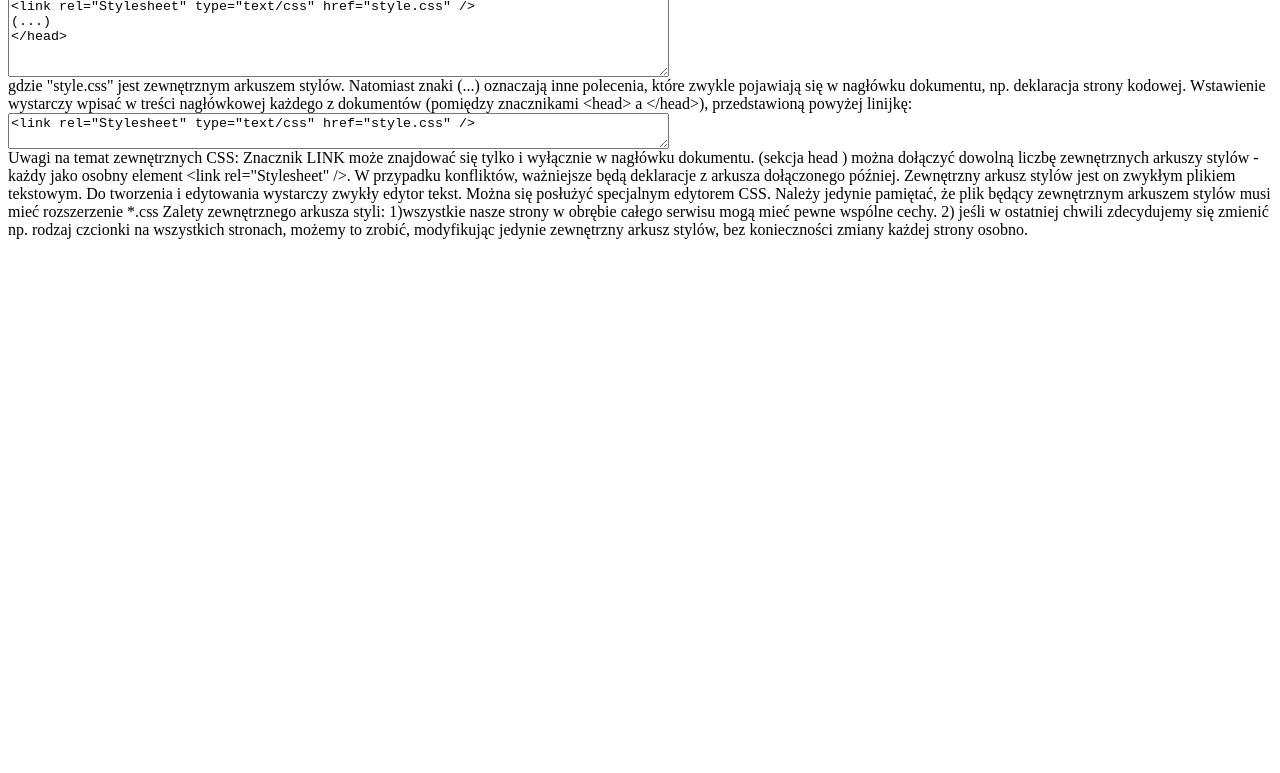
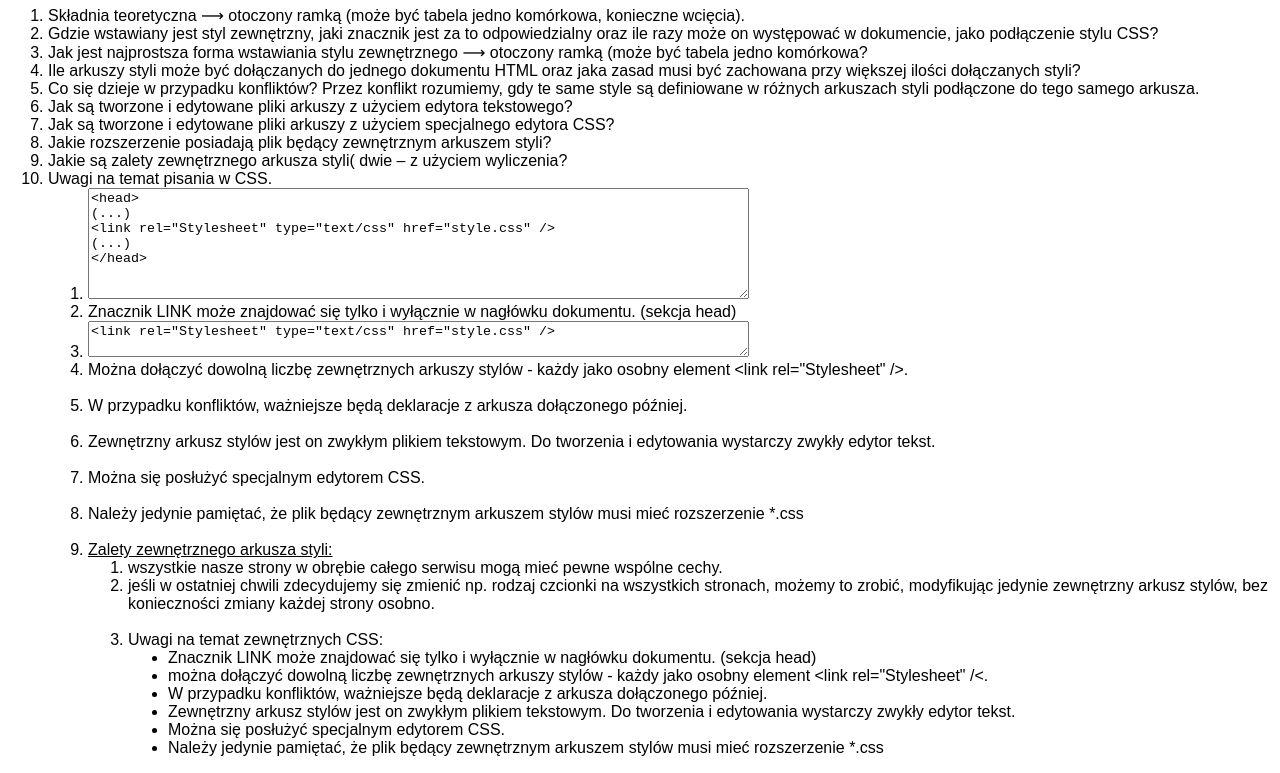
Before and after one commit to Saniok138/css, a plain HTML site: page bily_z9.html in a window 1280 px wide. Shown: the part 60-833 px from the top of the page. Before the commit the page ends 800 px from the top, so only its background shows below. Drawn offline with Linux system fonts and the light colour scheme.

Commit message:
Update bily_z9.html

```diff
--- a/bily_z9.html
+++ b/bily_z9.html
@@ -1,22 +1,64 @@
 <html>
 <body>
-Zewnętrzny arkusz stylów
-Składnia teoretyczna:<br>
-<textarea cols=80 rows=7>
+<h1> Zewnętrzny arkusz stylów</h1>
+<font face="Arial" size="3">
+<OL TYPE=1 START=1>
+<LI> Składnia teoretyczna &xrarr; otoczony ramką (może być tabela jedno komórkowa,
+konieczne wcięcia).
+<LI> Gdzie wstawiany jest styl zewnętrzny, jaki znacznik jest za to odpowiedzialny oraz
+ile razy może on występować w dokumencie, jako podłączenie stylu CSS?
+<LI> Jak jest najprostsza forma wstawiania stylu zewnętrznego &xrarr; otoczony ramką (może
+być tabela jedno komórkowa?
+<LI> Ile arkuszy styli może być dołączanych do jednego dokumentu HTML oraz jaka zasad
+musi być zachowana przy większej ilości dołączanych styli?
+<LI> Co się dzieje w przypadku konfliktów? Przez konflikt rozumiemy, gdy te same style
+są definiowane w różnych arkuszach styli podłączone do tego samego arkusza.
+<LI> Jak są tworzone i edytowane pliki arkuszy z użyciem edytora tekstowego?
+<LI> Jak są tworzone i edytowane pliki arkuszy z użyciem specjalnego edytora CSS?
+<LI> Jakie rozszerzenie posiadają plik będący zewnętrznym arkuszem styli?
+<LI> Jakie są zalety zewnętrznego arkusza styli( dwie – z użyciem wyliczenia?
+<LI> Uwagi na temat pisania w CSS.
+<br>
+<OL TYPE=1 START=1>
+<LI><textarea cols=80 rows=7>
 <head>
 (...)
 <link rel="Stylesheet" type="text/css" href="style.css" />
 (...)
 </head>
 </textarea><br>
-gdzie "style.css" jest zewnętrznym arkuszem stylów. Natomiast znaki (...) oznaczają inne polecenia, które zwykle pojawiają się w nagłówku dokumentu, np. deklaracja strony kodowej.
-Wstawienie wystarczy wpisać w treści nagłówkowej każdego z dokumentów (pomiędzy znacznikami &#60;head&#62; a &#60;/head&#62;), przedstawioną powyżej linijkę:<br>
-<textarea cols=80>
+<LI>Znacznik LINK może znajdować się tylko i wyłącznie w nagłówku dokumentu.
+(sekcja head)
+<LI><textarea cols=80>
 <link rel="Stylesheet" type="text/css" href="style.css" />
 </textarea><br>
-Uwagi na temat zewnętrznych CSS: Znacznik LINK może znajdować się tylko i wyłącznie w nagłówku dokumentu. (sekcja head ) można dołączyć dowolną liczbę zewnętrznych arkuszy stylów - każdy jako osobny element &#60;link rel="Stylesheet" /&#62;. W przypadku konfliktów, ważniejsze będą deklaracje z arkusza dołączonego później. Zewnętrzny arkusz stylów jest on zwykłym plikiem tekstowym. Do tworzenia i edytowania wystarczy zwykły edytor tekst. Można się posłużyć specjalnym edytorem CSS. Należy jedynie pamiętać, że plik będący zewnętrznym arkuszem stylów musi mieć rozszerzenie *.css
-Zalety zewnętrznego arkusza styli:
-1)wszystkie nasze strony w obrębie całego serwisu mogą mieć pewne wspólne cechy.
-2) jeśli w ostatniej chwili zdecydujemy się zmienić np. rodzaj czcionki na wszystkich stronach, możemy to zrobić, modyfikując jedynie zewnętrzny arkusz stylów, bez konieczności zmiany każdej strony osobno.
+<LI>Można dołączyć dowolną liczbę zewnętrznych arkuszy stylów
+- każdy jako osobny element &#60;link rel="Stylesheet" /&#62;.
+<br><br><LI>
+W przypadku konfliktów, ważniejsze będą deklaracje z arkusza dołączonego później.
+<br><br><LI>Zewnętrzny arkusz stylów jest on zwykłym plikiem tekstowym. Do tworzenia i
+edytowania wystarczy zwykły edytor tekst.
+<br><br><LI>Można się posłużyć specjalnym edytorem CSS.
+<br><br><LI>Należy jedynie pamiętać, że plik będący zewnętrznym arkuszem stylów musi mieć
+rozszerzenie *.css
+<br><br><LI><u>Zalety zewnętrznego arkusza styli:</u>
+<OL TYPE=1 START=1>
+<LI>wszystkie nasze strony w obrębie całego serwisu mogą mieć pewne wspólne cechy.
+<LI>jeśli w ostatniej chwili zdecydujemy się zmienić np. rodzaj czcionki na wszystkich
+stronach, możemy to zrobić, modyfikując jedynie zewnętrzny arkusz stylów, bez
+konieczności zmiany każdej strony osobno.
+<br><br><LI>Uwagi na temat zewnętrznych CSS:<br>
+<UL TYPE=disc>
+<LI>Znacznik LINK może znajdować się tylko i wyłącznie w nagłówku dokumentu.
+(sekcja head)
+<LI>można dołączyć dowolną liczbę zewnętrznych arkuszy stylów
+- każdy jako osobny element &#60;link rel="Stylesheet" /&#60;.
+<LI>W przypadku konfliktów, ważniejsze będą deklaracje z arkusza dołączonego później.
+<LI>Zewnętrzny arkusz stylów jest on zwykłym plikiem tekstowym. Do tworzenia i
+edytowania wystarczy zwykły edytor tekst.
+<LI>Można się posłużyć specjalnym edytorem CSS.
+<LI>Należy jedynie pamiętać, że plik będący zewnętrznym arkuszem stylów musi mieć
+rozszerzenie *.css
+</UL>
 </body>
 </html>
```
